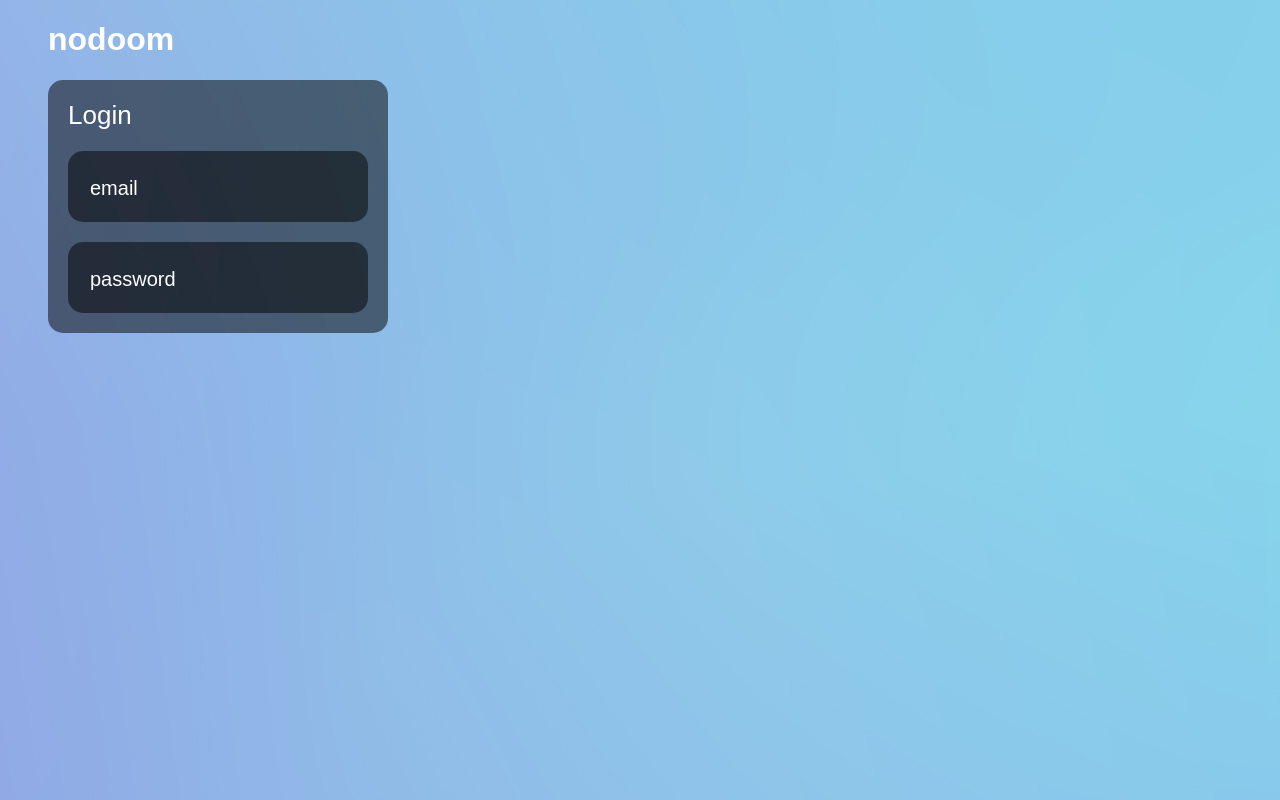
After one commit to maiosx/nodoom, a PHP site: page /login.html in a window 1280 px wide. The commit adds this page. Run offline with PHP 8.4, Linux system fonts and the light colour scheme.

Commit message:
added login page

```diff
--- /dev/null
+++ b/login.html
@@ -0,0 +1,71 @@
+<!DOCTYPE html>
+<html lang="en">
+  <head>
+    <meta charset="UTF-8">
+    <meta name="apple-mobile-web-app-capable" content="yes" />
+    <meta name="viewport" content="width=device-width, initial-scale=1.0, maximum-scale=1.0, user-scalable=no, viewport-fit=cover" />
+    <meta http-equiv="X-UA-Compatible" content="ie=edge">
+    <meta name="msapplication-TileColor" content="#000000">
+    <meta name="msapplication-TileImage" content="/mstile-144x144.png">
+    <meta name="theme-color" content="#000000">
+    <meta name="apple-mobile-web-app-status-bar-style" content="black-translucent" />
+    <title>nodoom</title>
+    <link rel="stylesheet" href="./style.css">
+    <link rel="icon" href="./favicon.ico" type="image/x-icon">
+    <link rel="apple-touch-icon" sizes="180x180" href="/apple-touch-icon.png">
+    <link rel="apple-touch-icon-precomposed" sizes="180x180" href="/apple-touch-icon-precomposed.png">
+    <link rel="icon" type="image/png" sizes="32x32" href="/favicon-32x32.png">
+    <link rel="icon" type="image/png" sizes="194x194" href="/favicon-194x194.png">
+    <link rel="icon" type="image/png" sizes="192x192" href="/android-chrome-192x192.png">
+    <link rel="icon" type="image/png" sizes="16x16" href="/favicon-16x16.png">
+    <link rel="manifest" href="/site.webmanifest">
+    <link rel="mask-icon" href="/safari-pinned-tab.svg" color="#5bbad5">
+    <link rel="icon" type="image/x-icon" href='/favicon.ico' />
+    <link rel="shortcut icon" type="image/x-icon" href='/favicon.ico' />
+    <link rel="manifest" href="/site.webmanifest" />
+
+  </head>
+
+
+
+  <body>
+    <main>
+        <h1><a href="/" style="
+          color: white;
+          text-decoration: none;
+      ">nodoom</a></h1>
+
+    <div   id="about" class="about">
+        <a>Login</a>
+
+
+
+    <div   id="signup2" class="signup2">
+      <input id="txt1" value="email" type="text"     style="
+      background: none;
+      color: white;
+      font-size: 20px;
+      font-family: 'Arial';
+      border: 0px;
+  " />
+  </div>
+
+    <div   id="signup2" class="signup2">
+      <input id="txt2" value="password" type="text"     style="
+      background: none;
+      color: white;
+      font-size: 20px;
+      font-family: 'Arial';
+      border: 0px;
+  "/>
+  </div>
+
+</div>
+
+  </main>
+
+
+
+
+  </body>
+</html>
--- a/style.css
+++ b/style.css
@@ -10,6 +10,15 @@ h1 a {display:block;font-family: Arial, Helvetica, sans-serif;width:300px; color
 .signup2 {display:block;font-size:26px;font-family: Arial, Helvetica, sans-serif;background:rgba(0,0,0,0.5);padding-top:20px;padding:20px;border-radius:15px; text-decoration: none; color:white; margin-top:20px;}
 .signup2 a {display:block;font-size:20px;font-family: Arial, Helvetica, sans-serif;color:white; text-decoration: none;}
 .main p { font-family: Arial, Helvetica, sans-serif;}
+
+
+input[type=text]
+{
+
+
+}
+
+
 @media screen and (display-mode: standalone) {
     header {
         padding-top: env(safe-area-inset-top);
```
